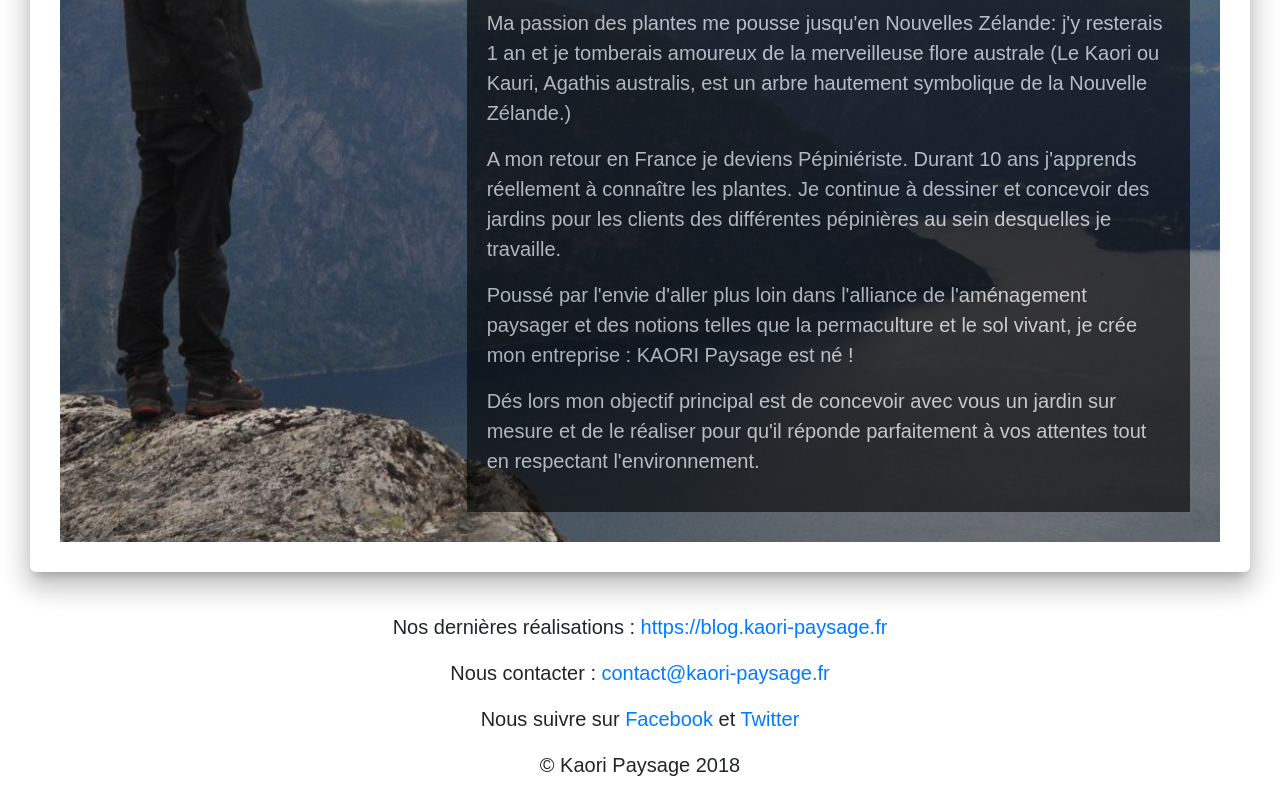
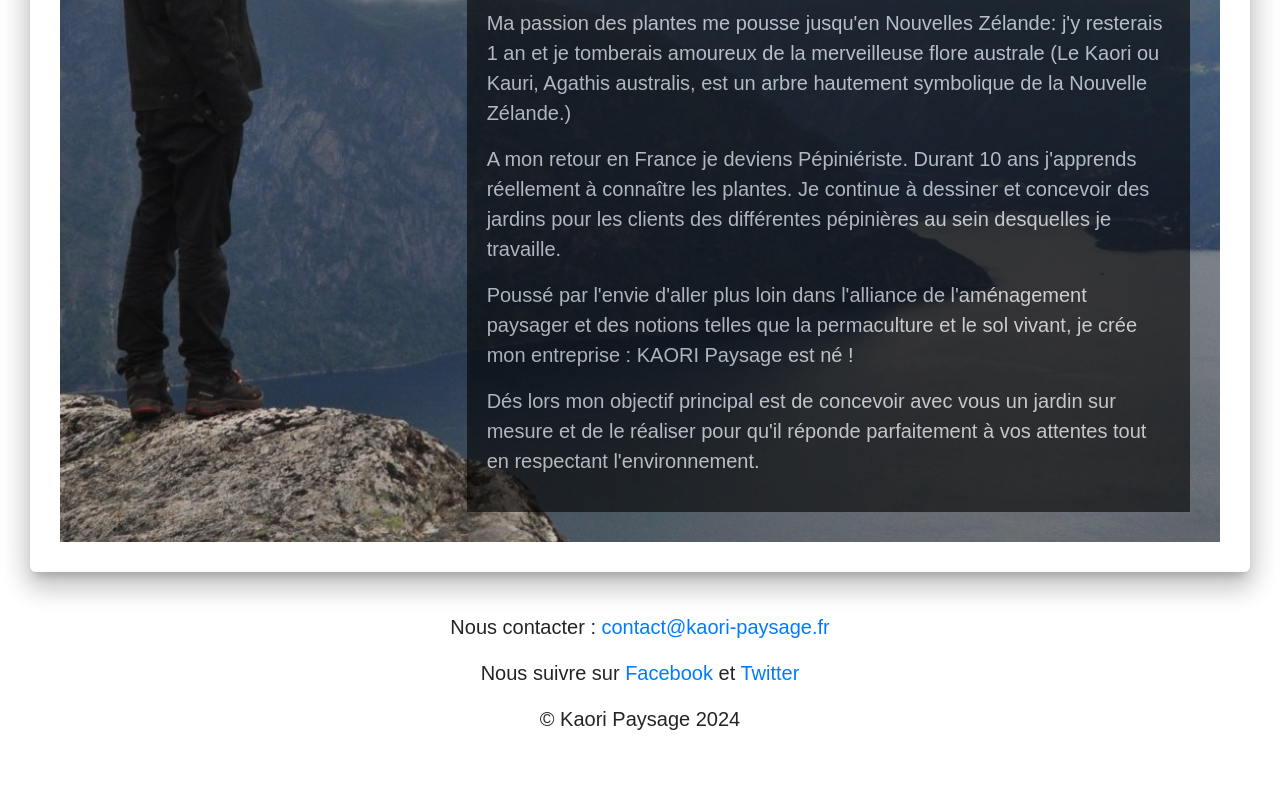
Before and after one commit to athery/athery.github.io, a plain HTML site: page index.html in a window 1280 px wide. Shown: the part 3998-4798 px from the top of the page. After the commit the page ends 4752 px from the top, so only its background shows below. Drawn offline with nearby package versions, Linux system fonts and the light colour scheme; a web font is replaced by a local one.

Commit message:
minor updates

```diff
--- a/index.html
+++ b/index.html
@@ -448,10 +448,6 @@
     <div class="container">
         <div class="footer text-center lead">
             <p>
-                Nos dernières réalisations : <a href="https://blog.kaori-paysage.fr"
-                    target="_blank">https://blog.kaori-paysage.fr</a>
-            </p>
-            <p>
                 Nous contacter : <a class="orange" href="mailto:contact@kaori-paysage.fr">contact@kaori-paysage.fr</a>
             </p>
             <p>
@@ -461,7 +457,7 @@
                 <a href="http://twitter.com/kaoripaysage" target="_blank">Twitter</a>
             </p>
             <p class="text-center copyright">
-                © Kaori Paysage 2018
+                © Kaori Paysage 2024
             </p>
         </div>
     </div>
```
